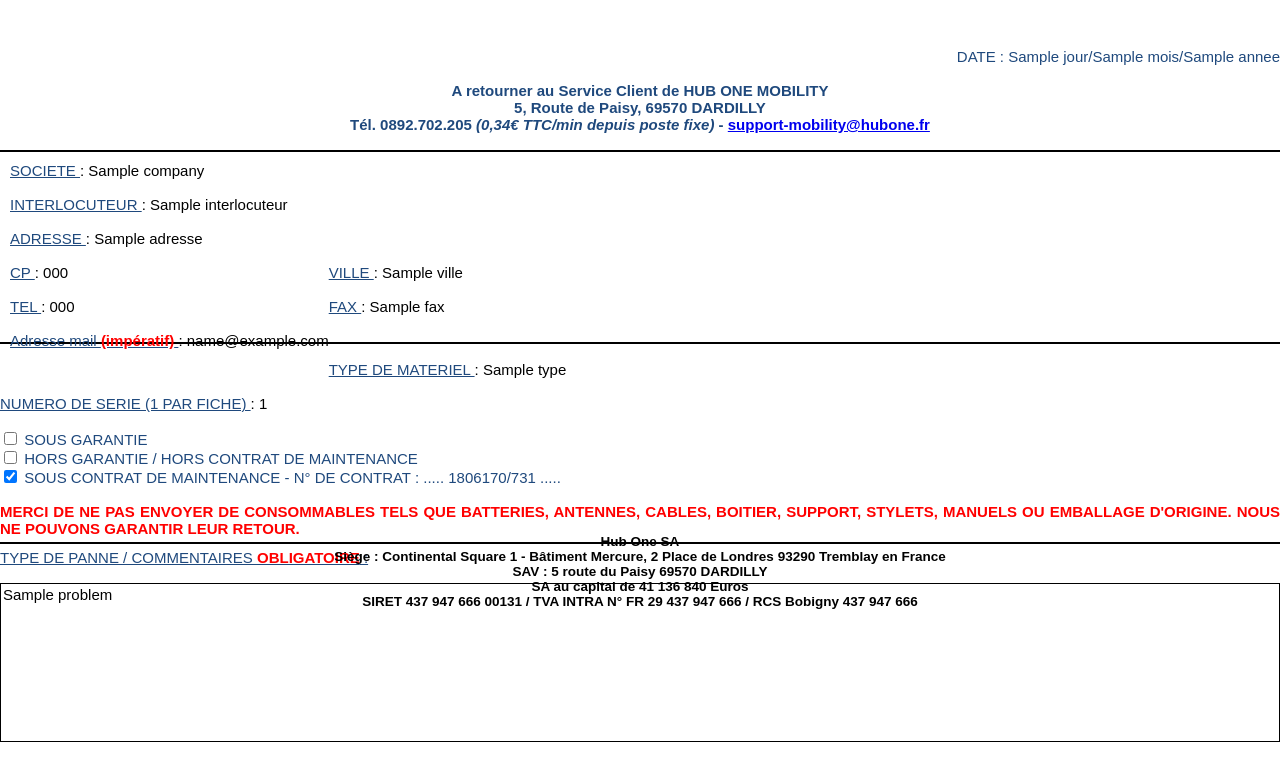
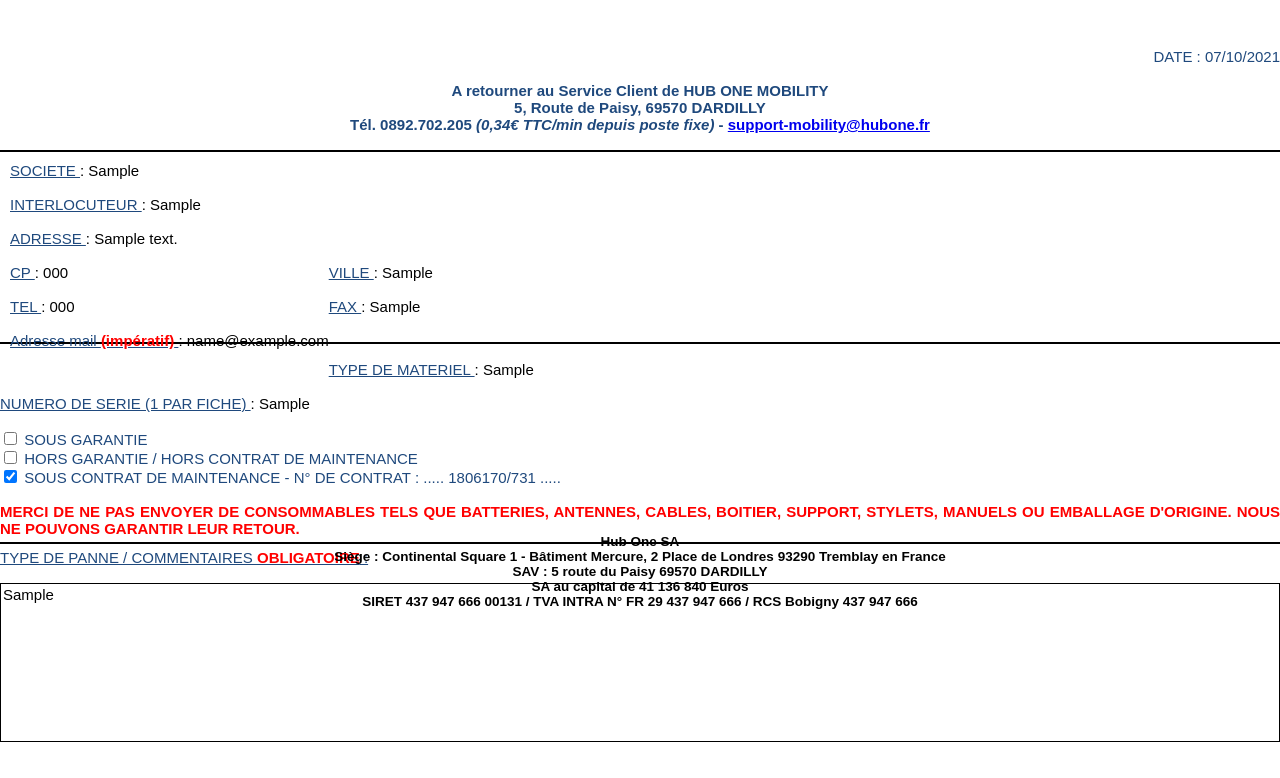
Before and after one commit to NayLocks/GPDA, a Symfony app: template templates/GenPDF/HODGenBR.html.twig in a window 1280 px wide. Shown: the part 131-909 px from the top of the page. Run offline with Twig, Linux system fonts and the light colour scheme; the template is opened without the code that fills it: most values are stand-ins (such as "Sample title", 1, 10 or a date in 2020); some libraries are stand-ins or nearby versions.

Commit message:
ADD GEN PDF

```diff
--- a/composer.json
+++ b/composer.json
@@ -12,6 +12,7 @@
         "doctrine/doctrine-bundle": "^2.4",
         "doctrine/doctrine-migrations-bundle": "^3.1",
         "doctrine/orm": "^2.10",
+        "dompdf/dompdf": "^1.0",
         "phpdocumentor/reflection-docblock": "^5.2",
         "sensio/framework-extra-bundle": "^6.1",
         "symfony/asset": "5.3.*",
--- a/templates/GenPDF/HODGenBR.html.twig
+++ b/templates/GenPDF/HODGenBR.html.twig
@@ -68,8 +68,8 @@
     </div>
 
     <div style="float: right; color: #1F497D;">
-        DATE : {{ jour }}/{{ mois }}/{{ annee }}
-        {#                DATE : 30/04/2021#}
+{#        DATE : {{ jour }}/{{ mois }}/{{ annee }}#}
+                        DATE : 07/10/2021
     </div>
     <br>
     <br>
@@ -83,25 +83,25 @@
     <br>
     <div style="padding: 10px; border-top: 2px solid black ;border-bottom: 2px solid black;">
         <div style="float: left">
-            <u class="colorSystem">SOCIETE </u>: {{ setting.company }}<br><br>
-            <u class="colorSystem">INTERLOCUTEUR </u>: {{ setting.interlocuteur }}<br><br>
-            <u class="colorSystem">ADRESSE </u>: {{ setting.adresse }}<br><br>
-            <u class="colorSystem">CP </u>: {{ setting.codePostal }}<br><br>
-            <u class="colorSystem">TEL </u>: {{ setting.telephone }}<br><br>
-            <u class="colorSystem">Adresse mail <strong style="color: red;">(impératif)</strong> </u>: {{ setting.adresseMail }}<br><br>
+            <u class="colorSystem">SOCIETE </u>: {{ setting.srCompany }}<br><br>
+            <u class="colorSystem">INTERLOCUTEUR </u>: {{ setting.srInterlocuteur }}<br><br>
+            <u class="colorSystem">ADRESSE </u>: {{ setting.srAddress }}<br><br>
+            <u class="colorSystem">CP </u>: {{ setting.srZipCode }}<br><br>
+            <u class="colorSystem">TEL </u>: {{ setting.srPhone }}<br><br>
+            <u class="colorSystem">Adresse mail <strong style="color: red;">(impératif)</strong> </u>: {{ setting.srMail }}<br><br>
         </div>
         <div style="text-align: left">
             <br><br>
             <br><br>
             <br><br>
-            <u class="colorSystem">VILLE </u>: {{ setting.ville }}<br><br>
-            <u class="colorSystem">FAX </u>: {{ setting.fax }}<br><br>
+            <u class="colorSystem">VILLE </u>: {{ setting.srCity }}<br><br>
+            <u class="colorSystem">FAX </u>: {{ setting.srFax }}<br><br>
         </div>
     </div>
     <br>
     <div style="border-bottom: 2px solid black; padding-bottom: 5px; margin-bottom: 5px;">
-        <u class="colorSystem">TYPE DE MATERIEL </u>:  {{ pda.type }}<br><br>
-        <u class="colorSystem">NUMERO DE SERIE (1 PAR FICHE) </u>: {{ pda.serialNumber }}<br><br>
+        <u class="colorSystem">TYPE DE MATERIEL </u>:  {{ pda.pType }}<br><br>
+        <u class="colorSystem">NUMERO DE SERIE (1 PAR FICHE) </u>: {{ pda.pNoSerial }}<br><br>
         <input class="colorSystem" type="checkbox" /> <test class="colorSystem">SOUS GARANTIE</test><br>
         <input class="colorSystem" type="checkbox" /> <test class="colorSystem">HORS GARANTIE / HORS CONTRAT DE MAINTENANCE</test><br>
         <input class="colorSystem" type="checkbox" checked/> <test class="colorSystem">SOUS CONTRAT DE MAINTENANCE - N° DE CONTRAT : ..... 1806170/731 .....</test><br><br>
@@ -114,7 +114,7 @@
     </div>
     <br>
     <div style="border: 1px solid black;padding: 2px; height: 20%">
-        {{ setting.problem }}
+        {{ pda.pProblem }}
     </div>
     <br>
     <div id="footer" style="text-align: center">
```
Also changed, not shown: src/Controller/SettingsRetourController.php (+75 -5 lines), 2 other files.
